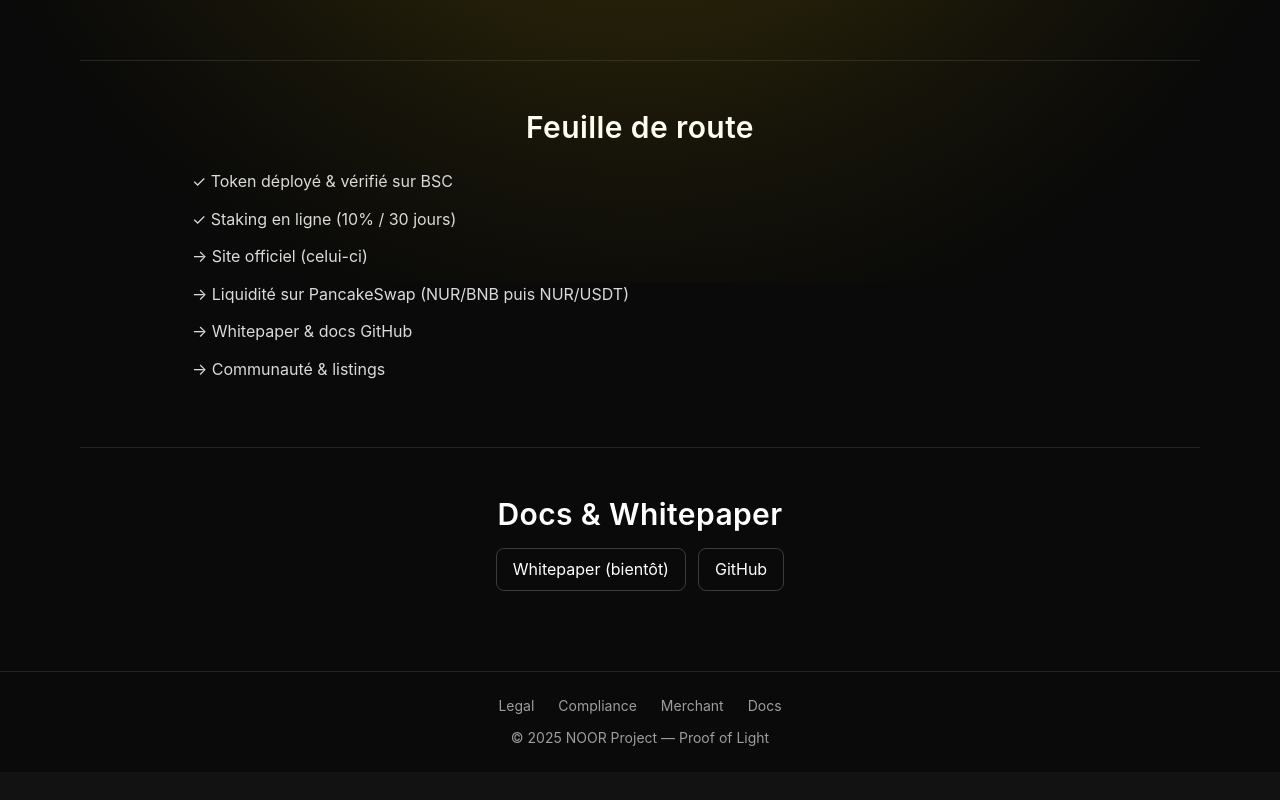
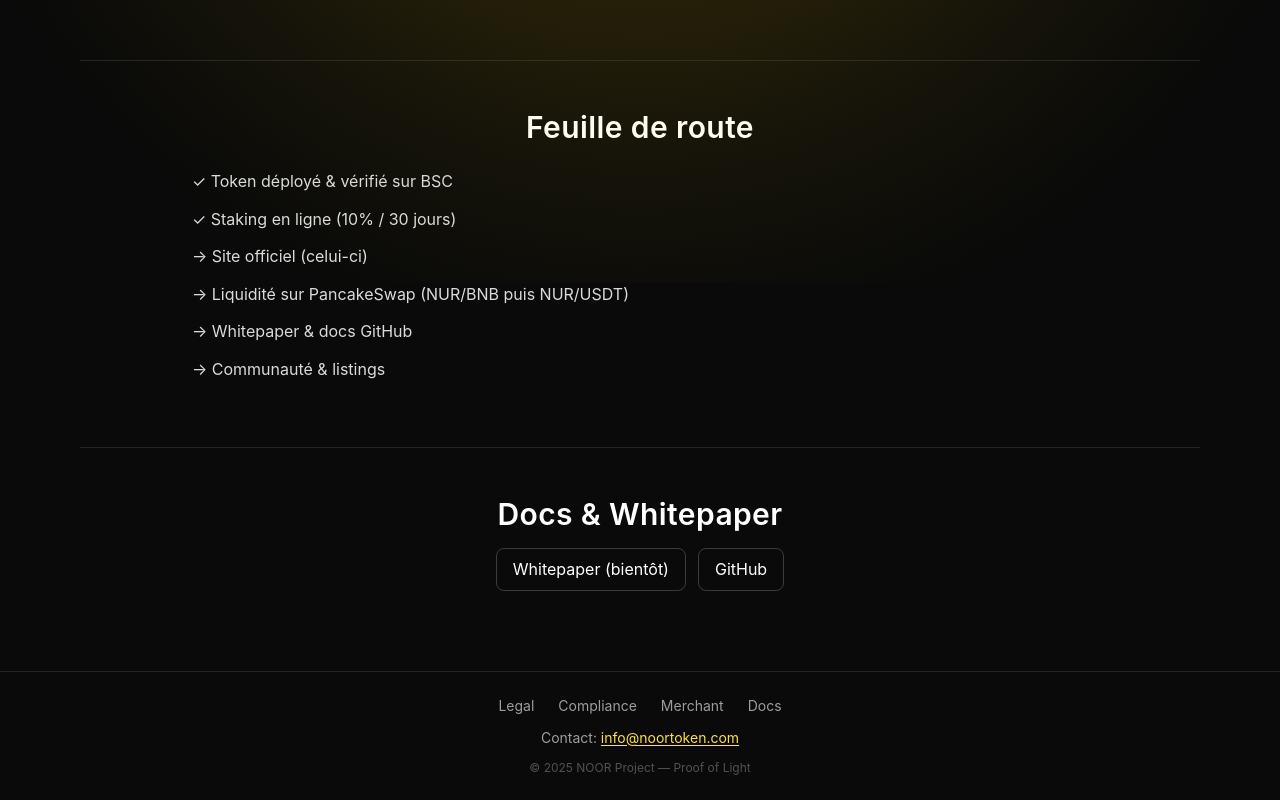
Before and after one commit to noorfinances-eng/noor-pages, a Next.js app: page /fr in a window 1280 px wide. Shown: the part 1065-1865 px from the top of the page. Before the commit the page ends 1837 px from the top, so only its background shows below. Built offline with nearby package versions, Linux system fonts and the light colour scheme.

Commit message:
Update _app.js

```diff
--- a/pages/_app.js
+++ b/pages/_app.js
@@ -22,7 +22,7 @@ export default function MyApp({ Component, pageProps }) {
         <Component {...pageProps} />
       </main>
 
-      {/* 🟡 Footer mis à jour avec lien Docs */}
+      {/* 🟡 Footer mis à jour avec email professionnel */}
       <footer className="mt-10 border-t border-white/10 py-6 text-center text-sm text-white/60">
         <div className="flex justify-center gap-6 mb-3">
           <a href="/legal" className="hover:text-yellow-300 transition-colors">
@@ -38,7 +38,18 @@ export default function MyApp({ Component, pageProps }) {
             Docs
           </a>
         </div>
-        © 2025 NOOR Project — Proof of Light
+        <p>
+          Contact:{" "}
+          <a
+            href="mailto:info@noortoken.com"
+            className="text-yellow-300 hover:text-yellow-200 underline underline-offset-2"
+          >
+            info@noortoken.com
+          </a>
+        </p>
+        <p className="mt-3 text-xs text-neutral-600">
+          © 2025 NOOR Project — Proof of Light
+        </p>
       </footer>
     </div>
   );
```
